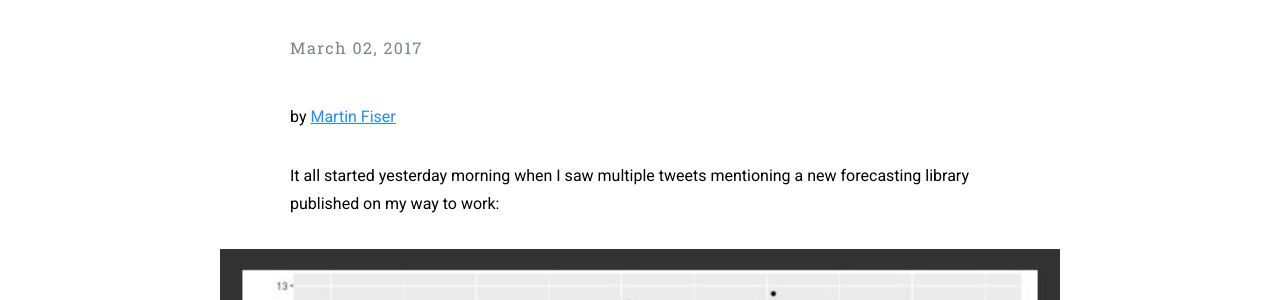
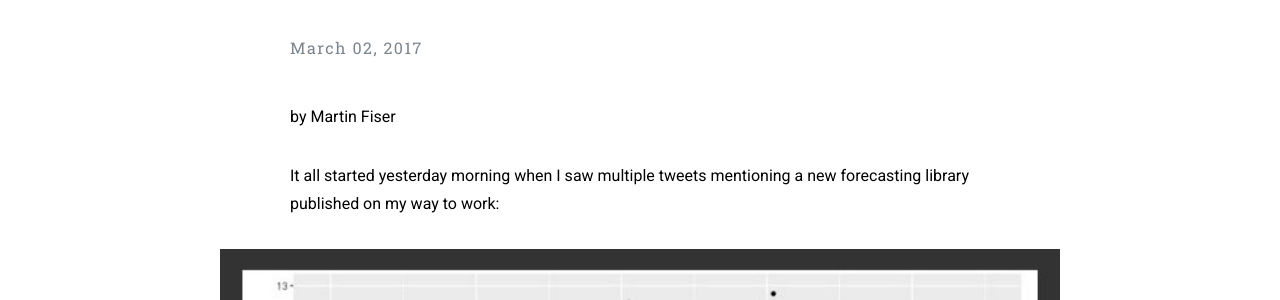
Before and after one commit to keboola/blog, a Jekyll site: the page built from _posts/2018-10-11-aggregatio.md, in a window 1280 px wide and 900 px high, scrolled down 346 px. Shown: the part 153-453 px from the top of the window. Built offline with Jekyll 4.4.1, drawn with Linux system fonts in a browser that asks for light colours; nearby versions of some CDN libraries; part of the change alters nothing that is shown.

```diff
--- a/_posts/2018-10-11-aggregatio.md
+++ b/_posts/2018-10-11-aggregatio.md
@@ -10,7 +10,7 @@ coverphoto: ''
 coverphoto_slider: ''
 
 ---
-by [Martin Fiser](http://blog.keboola.com/author/22817)
+by Martin Fiser
 
 It all started yesterday morning when I saw multiple tweets mentioning a new forecasting library published on my way to work:
 
```
